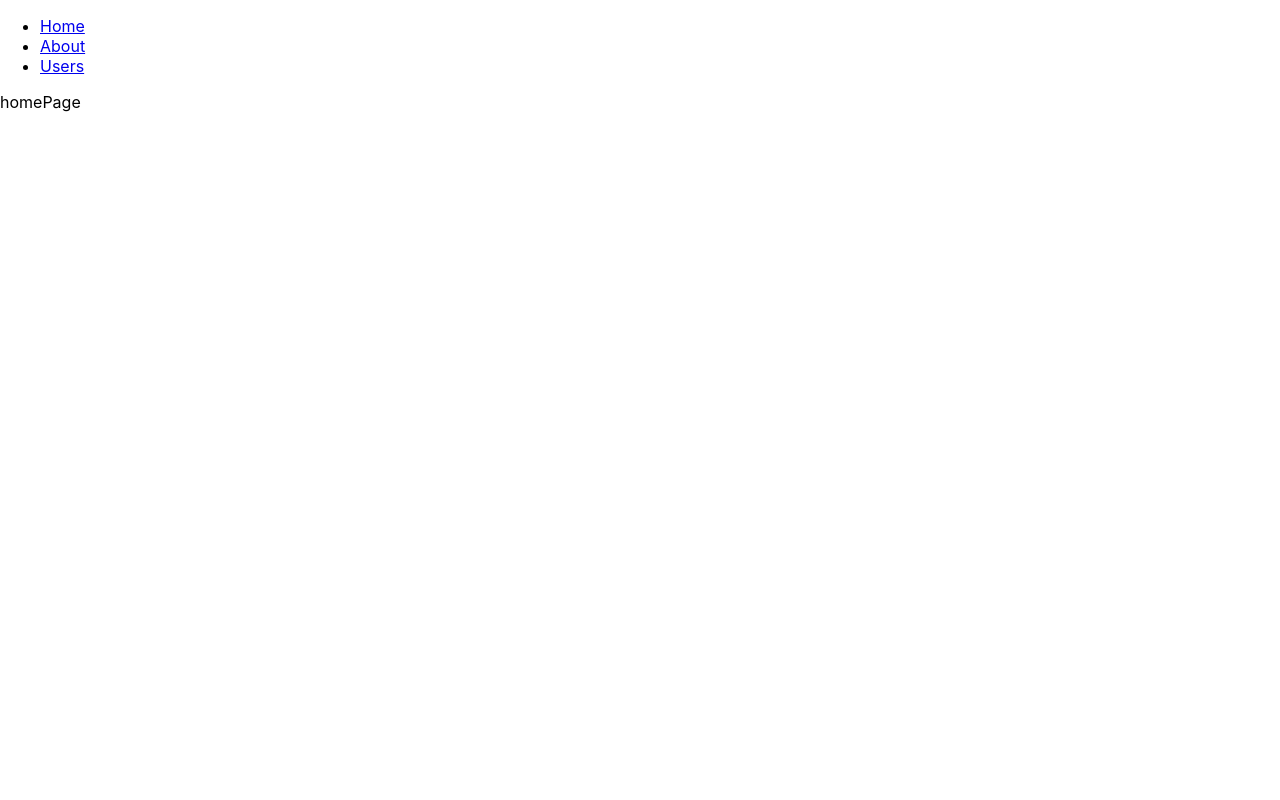
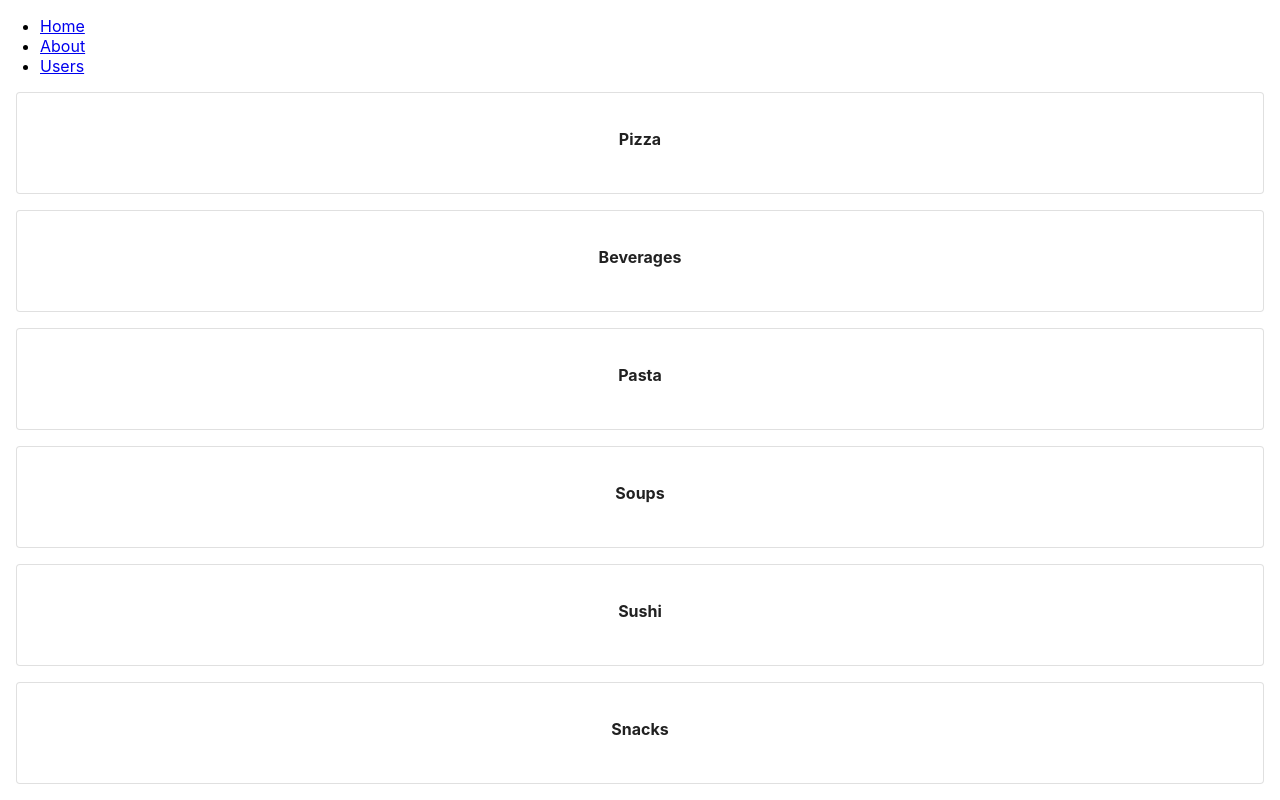
Before and after one commit to Owleks/delivery-customer-frontend, a React (Create React App) app: page / in a window 1280 px wide. Built offline with nearby package versions, Linux system fonts and the light colour scheme.

Commit message:
home-page: template, component logic and service added

```diff
--- a/src/pages/home-page/component.jsx
+++ b/src/pages/home-page/component.jsx
@@ -1,9 +1,77 @@
-import React from 'react';
+import React, { useEffect, useState } from 'react';
+import { makeStyles, Card, CardContent, CircularProgress, Box } from "@material-ui/core";
+import { Link } from "react-router-dom";
+import MenuService from './service';
+
+const useStyles = makeStyles(theme => ({
+    centered: {
+        display: 'flex',
+        alignItems: 'center',
+        justifyContent: 'center',
+        position: 'absolute',
+        top: 0,
+        left: 0,
+        right: 0,
+        bottom: 0,
+        zIndex: -1
+    },
+    link: {
+        textDecoration: 'none',
+    },
+    card: {
+        display: 'flex',
+        alignItems: 'center',
+        justifyContent: 'center',
+        margin: theme.spacing(2),
+        height: 100,
+    },
+}));
 
 const HomePage = () => {
+
+    const classes = useStyles();
+    const [menus, setMenus] = useState([]);
+    const [isLoading, setIsLoading] = useState(true);
+    const [error, setError] = useState(undefined);
+
+    useEffect(() => {
+        MenuService.fetchMenus()
+            .then(menus => {
+                setMenus(menus);
+            })
+            .catch(err => {
+                setError(err);
+            })
+            .finally(() => {
+                setIsLoading(false);
+            });
+    }, []);
+
+    const menusElements = menus.map(menu => {
+        return (
+            <Link key={menu.id} to={`/menu/${menu.id}`} className={classes.link}>
+                <Card variant="outlined" className={classes.card} display="flex">
+                    <CardContent>
+                        <b>{menu.name}</b>
+                    </CardContent>
+                </Card>
+            </Link>
+        )
+    });
+
     return (
         <>
-            homePage
+            {isLoading && (
+                <Box className={classes.centered}>
+                    <CircularProgress />
+                </Box>
+            )}
+            {!isLoading && !error && (
+                menusElements.length ?
+                    menusElements :
+                    <Box className={classes.centered}><b>No menus found</b></Box>
+            )}
+            {!isLoading && error && (<Box className={classes.centered}><b>{error.message}</b></Box>)}
         </>
     )
 };
--- /dev/null
+++ b/src/pages/home-page/service.js
@@ -0,0 +1,22 @@
+const MENUS = [
+    {id: 1, name: 'Pizza'},
+    {id: 2, name: 'Beverages'},
+    {id: 3, name: 'Pasta'},
+    {id: 4, name: 'Soups'},
+    {id: 5, name: 'Sushi'},
+    {id: 6, name: 'Snacks'},
+];
+
+let count = 0;
+
+const fetchMenus = () => (
+    new Promise((resolve, reject) => {
+        count === 3 && (count = 0);
+        count++;
+        count === 1 && setTimeout(() => resolve(MENUS), 1000);
+        count === 2 && setTimeout(() => resolve([]), 1000);
+        count === 3 && setTimeout(() => reject({message: 'Some error'}), 1000);
+    })
+);
+
+export default { fetchMenus };
```
